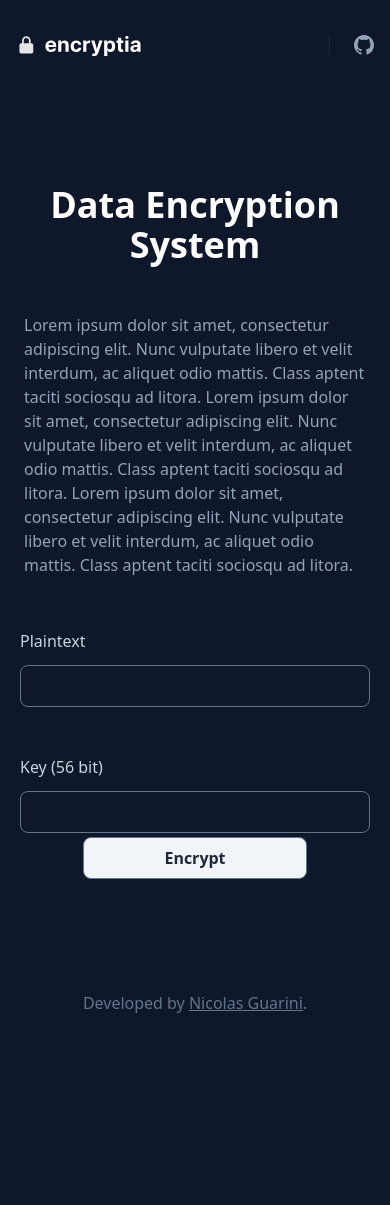
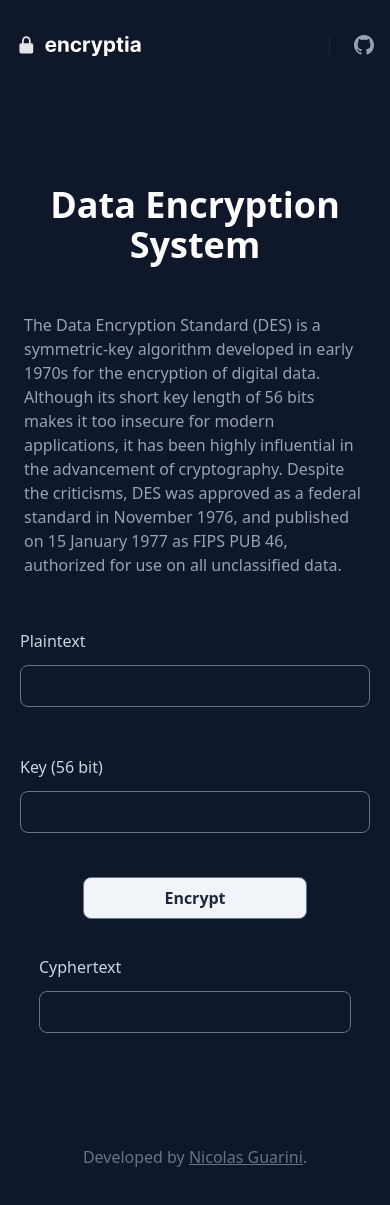
Before and after one commit to nicolasguarini/encryptia, a Next.js app: page /des in a window 390 px wide. Before the commit the page ends 1051 px from the top, so only its background shows below. Built offline with nearby package versions, Linux system fonts and the light colour scheme.

Commit message:
Add cyphertext result in DES algorithm page

```diff
--- a/pages/des/index.js
+++ b/pages/des/index.js
@@ -16,33 +16,36 @@ export default function DES() {
 
         <AlgorithmHeader name="Data Encryption System">
             <p>
-                Lorem ipsum dolor sit amet, consectetur adipiscing elit. Nunc vulputate libero et velit interdum, ac aliquet odio mattis. Class aptent taciti sociosqu ad litora.
-                Lorem ipsum dolor sit amet, consectetur adipiscing elit. Nunc vulputate libero et velit interdum, ac aliquet odio mattis. Class aptent taciti sociosqu ad litora.
-                Lorem ipsum dolor sit amet, consectetur adipiscing elit. Nunc vulputate libero et velit interdum, ac aliquet odio mattis. Class aptent taciti sociosqu ad litora.
+              The Data Encryption Standard (DES) is a symmetric-key algorithm developed in early 1970s for the encryption of digital data. <br />
+              Although its short key length of 56 bits makes it too insecure for modern applications, it has been highly influential in the advancement of cryptography.
+              Despite the criticisms, DES was approved as a federal standard in November 1976, and published on 15 January 1977 as FIPS PUB 46, authorized for use on all unclassified data.
             </p>
         </AlgorithmHeader>
 
         <div className='container m-auto'>
           <div className='grid gird-cols-1 md:grid-cols-2 gap-12 p-1 md:p-10'>
             <div>
-              <label className='block mb-3 text-slate-300' for='plaintext'>Plaintext</label>
+              <label className='block mb-3 text-slate-300'>Plaintext</label>
               <input name='plaintext' type="text" className='bg-slate-900 border rounded-lg p-2 w-[100%] border-slate-500'/>
             </div>
 
             <div>
-              <label className='block mb-3 text-slate-300' for='key'>Key (56 bit)</label>
+              <label className='block mb-3 text-slate-300' >Key (56 bit)</label>
               <input name='key' type="text" className='bg-slate-900 border rounded-lg p-2 w-[100%] border-slate-500'/>
             </div>
           </div>
 
-          <button
-            onClick={handleClick}
-            className='block border border-solid border-slate-500 rounded-lg bg-slate-100 text-slate-800 px-20 py-2 font-bold m-auto'
-            >
+          <button onClick={handleClick} className='block border border-solid border-slate-500 rounded-lg bg-slate-100 text-slate-800 px-20 py-2 mt-10 md:mt-0 font-bold m-auto'>
             Encrypt
           </button>
+
+          <div className='flex justify-center'>
+            <div className='mt-9'>
+              <label className='block mb-3 text-slate-300'>Cyphertext</label>
+              <input name='cyphertext' type="text" className='bg-slate-900 border rounded-lg p-2 border-slate-500 w-[80vw] md:w-[40vw]' disabled/>
+            </div>
+          </div>
         </div>
-
 
     </Layout>
   )
```
